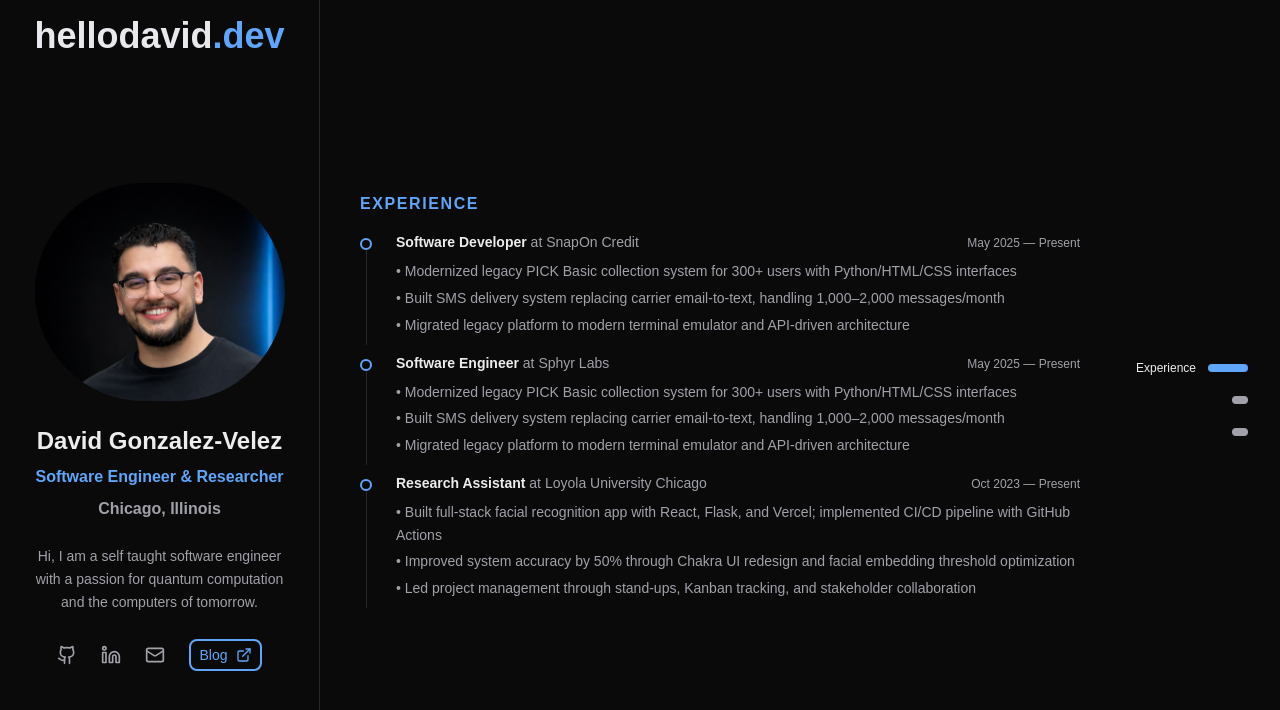
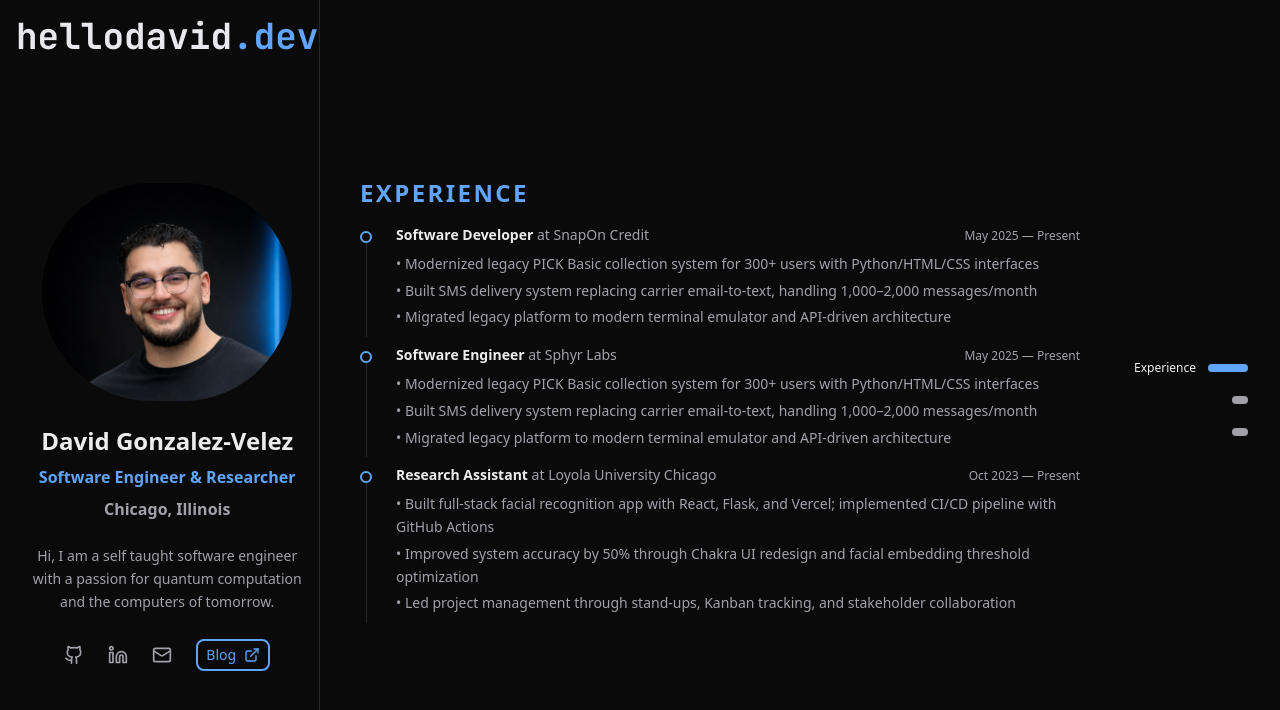
Before and after one commit to DGV98/portfolio, a Next.js app: page / in a window 1280 px wide. Shown: the top 710 px of the page. Built offline with nearby package versions, Linux system fonts and the light colour scheme.

Commit message:
Fixed font inconsistencies

```diff
--- a/app/globals.css
+++ b/app/globals.css
@@ -21,15 +21,12 @@
   --color-card-hover: var(--card-hover);
   --color-border: var(--border);
   --font-sans: var(--font-geist-sans);
-  --font-mono: var(--font-geist-mono);
-  --font-terminal: var(--font-jetbrains-mono);
-  --font-inter: var(--font-inter);
+  --font-mono: var(--font-jetbrains-mono);
 }
 
 body {
   background: var(--background);
   color: var(--foreground);
-  font-family: Arial, Helvetica, sans-serif;
   /* padding-bottom: calc(4rem + env(safe-area-inset-bottom)); */
   /* overflow: hidden; */
 }
--- a/app/layout.tsx
+++ b/app/layout.tsx
@@ -1,5 +1,5 @@
-import type { Metadata, Viewport } from "next";
-import { Geist, Geist_Mono, JetBrains_Mono, Inter } from "next/font/google";
+import type { Metadata } from "next";
+import { Geist, JetBrains_Mono } from "next/font/google";
 import { SpeedInsights } from "@vercel/speed-insights/next";
 import { Analytics } from "@vercel/analytics/next";
 import "./globals.css";
@@ -9,19 +9,8 @@ const geistSans = Geist({
   subsets: ["latin"],
 });
 
-const inter = Inter({
-  variable: "--font-inter",
-  subsets: ["latin"],
-  weight: "500",
-});
-
 const jetbrainsMono = JetBrains_Mono({
   variable: "--font-jetbrains-mono",
-  subsets: ["latin"],
-});
-
-const geistMono = Geist_Mono({
-  variable: "--font-geist-mono",
   subsets: ["latin"],
 });
 
@@ -131,7 +120,7 @@ export default function RootLayout({
   return (
     <html lang="en" className="dark">
       <body
-        className={`${geistSans.variable} ${geistMono.variable} ${jetbrainsMono.variable} ${inter.variable} antialiased`}
+        className={`${geistSans.variable} ${jetbrainsMono.variable} antialiased`}
       >
         <script
           type="application/ld+json"
--- a/blog-components/Quote.tsx
+++ /dev/null
@@ -1,7 +0,0 @@
-import { ReactNode } from "react";
-
-const Quote = (q: string) => {
-  return <h1 className="flex w-full items-center p-8 text-4xl italic">{q}</h1>;
-};
-
-export default Quote;
--- a/components/ArticleNav.tsx
+++ b/components/ArticleNav.tsx
@@ -8,7 +8,7 @@ const ArticleNav = async ({ slug }: { slug: string }) => {
   const slice = posts.length > 10 ? 10 : posts.length;
   return (
     <div className="flex flex-col">
-      <h2 className="text-2xl font-semibold">Recent</h2>
+      <h2 className="text-2xl font-bold">Recent</h2>
       <ul className="border-border mb-2 border-b-2">
         {posts.slice(0, slice).map(
           (post, i) =>
--- a/components/Banner.tsx
+++ b/components/Banner.tsx
@@ -2,7 +2,7 @@ import Link from "next/link";
 
 const Banner = () => {
   return (
-    <div className="flex flex-col text-right text-4xl font-bold 2xl:text-5xl">
+    <div className="flex flex-col text-right font-mono text-4xl font-bold">
       <Link href="/" className="text-banner cursor-pointer">
         hellodavid<span className="text-accent">.dev</span>
       </Link>
--- a/components/BlogHeading.tsx
+++ /dev/null
@@ -1,5 +0,0 @@
-export function BlogHeading() {
-  return (
-    <h2 className="text-accent mb-4 text-4xl font-bold tracking-wider">Blog</h2>
-  );
-}
--- a/components/BlogLink.tsx
+++ b/components/BlogLink.tsx
@@ -13,12 +13,10 @@ const BlogLink = () => {
     <div className="group">
       <button
         onClick={goToBlog}
-        className="border-accent group-hover:border-foreground flex cursor-pointer items-center gap-2 rounded-lg border-2 px-2 py-1"
+        className="border-accent text-accent group-hover:border-foreground group-hover:text-foreground flex cursor-pointer items-center gap-2 rounded-lg border-2 px-2 py-1 text-sm"
       >
-        <h1 className="text-accent group-hover:text-foreground text-sm">
-          Blog
-        </h1>
-        <ExternalLink className="text-accent group-hover:text-foreground h-4 w-4" />
+        Blog
+        <ExternalLink className="h-4 w-4" />
       </button>
     </div>
   );
--- a/components/BlogRow.tsx
+++ b/components/BlogRow.tsx
@@ -10,7 +10,7 @@ const BlogRow = ({ post }: { post: BlogPost }) => {
       >
         <div className="flex justify-between">
           <h2 className="text-xl font-bold lg:text-2xl">{post.title}</h2>
-          <h2 className="text-sm lg:text-base">{post.publishDate}</h2>
+          <span className="text-sm lg:text-base">{post.publishDate}</span>
         </div>
         {post.description && (
           <p className="text-muted text-sm lg:text-base">{post.description}</p>
--- a/components/SectionHeading.tsx
+++ b/components/SectionHeading.tsx
@@ -1,6 +1,6 @@
 export function SectionHeading({ children }: { children: React.ReactNode }) {
   return (
-    <h2 className="text-accent mb-4 text-base font-semibold tracking-widest uppercase">
+    <h2 className="text-accent mb-4 text-base font-bold tracking-widest uppercase xl:text-2xl">
       {children}
     </h2>
   );
--- a/components/SocialLinks.tsx
+++ b/components/SocialLinks.tsx
@@ -23,7 +23,7 @@ export function SocialLinks({ links }: { links: SocialLink[] }) {
               target="_blank"
               rel="noopener noreferrer"
               aria-label={link.name}
-              className="text-muted hover:bg-card hover:text-foreground rounded-lg py-2 transition-colors"
+              className="text-muted hover:text-foreground rounded-lg py-2 transition-colors"
             >
               {Icon && <Icon className="h-5 w-5" />}
             </a>
--- a/mdx-components.tsx
+++ b/mdx-components.tsx
@@ -4,8 +4,12 @@ export function useMDXComponents(
   components: MDXComponents = {},
 ): MDXComponents {
   return {
-    h1: (props) => <h1 className="mt-10 text-4xl font-bold" {...props} />,
-    h2: (props) => <h2 className="mt-8 text-xl font-bold" {...props} />,
+    h1: (props) => (
+      <h1 className="mt-10 text-2xl font-bold lg:text-4xl" {...props} />
+    ),
+    h2: (props) => (
+      <h2 className="mt-8 text-lg font-bold lg:text-2xl" {...props} />
+    ),
     p: (props) => (
       <p className="py-2 text-left text-base leading-loose" {...props} />
     ),
```
Also changed, not shown: app/opengraph-image.png (added).
